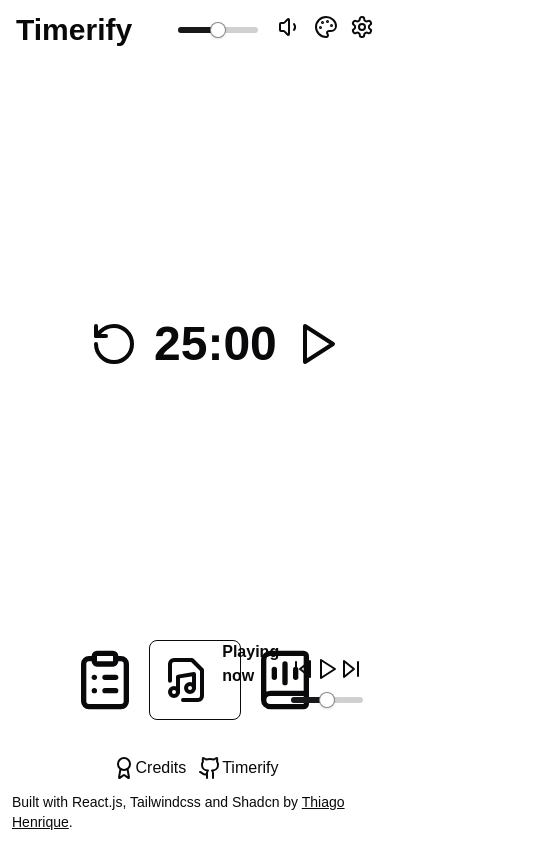
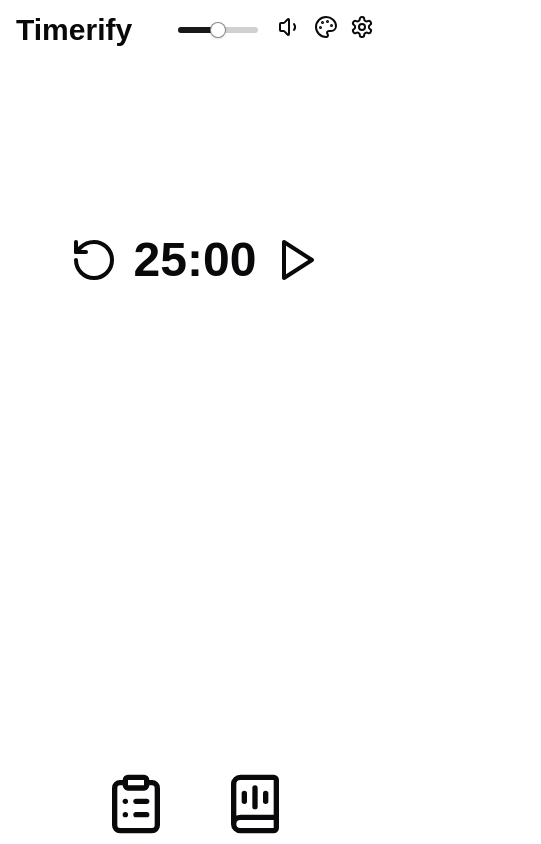
Before and after one commit to ythiago03/timerify, a Next.js app: page / in a window 390 px wide. Shown: the top 844 px of the page, 541 px wide, since content can reach past the window. Built offline with nearby package versions, Linux system fonts and the light colour scheme.

Commit message:
:sparkles: feat: make control buttons responsive

```diff
--- a/src/app/page.tsx
+++ b/src/app/page.tsx
@@ -7,28 +7,37 @@ import GithubIcon from "/assets/github.svg";
 
 import { GlobalAudioProvider } from "@/context/GlobalAudioContext";
 import { Award, BookAudio, ClipboardList, Github } from "lucide-react";
-import { useState } from "react";
+import { useEffect, useState } from "react";
 import Link from "next/link";
 import Youtube from "@/components/template/Youtube";
 import Header from "@/components/template/Header";
 
 export default function Home() {
 	const [showTasks, setShowTasks] = useState<"visible" | "invisible">(
-    "invisible"
+		"invisible",
 	);
 	const [showSound, setShowSounds] = useState<"visible" | "invisible">(
-    "invisible"
+		"invisible",
 	);
 	const [background, setBackground] = useState<string>("");
+	const [width, setWidth] = useState<number>(window.innerWidth);
 
 	const toggleTheme = (theme: string, background?: string): void => {
 		const htmlElement = document.documentElement;
-    htmlElement.classList.forEach((className) => {
+		for (const className in htmlElement.classList) {
 			htmlElement.classList.remove(className);
-    });
+		}
 		htmlElement.classList.add(theme);
 		setBackground(background ? background : "");
 	};
+
+	useEffect(() => {
+		const handleResize = () => setWidth(window.innerWidth);
+
+		window.addEventListener("resize", handleResize);
+
+		return () => window.removeEventListener("resize", handleResize);
+	}, []);
 
 	return (
 		<GlobalAudioProvider>
@@ -38,16 +47,16 @@ export default function Home() {
 			>
 				<Header toggleTheme={toggleTheme} />
 
-        <main className="grow flex ">
+				<main className="grow flex flex-col items-center xl:items-start xl:flex-row">
 					<section
-            className={`${showTasks} lg:absolute xl:relative  lg:inset-y-1/2	lg:inset-x-1/4  flex flex-col items-center lg:justify-center  xl:w-1/3`}
+						className={`${showTasks} flex flex-col items-center w-full xl:w-1/3 mb-6 xl:mb-0`}
 					>
 						<h2 className="text-2xl font-bold mt-5">Tasks</h2>
 						<Tasks />
 					</section>
 					<Timer />
 					<section
-            className={`${showSound}  lg:absolute xl:relative  lg:inset-y-1/2	lg:inset-x-1/4  flex flex-col items-center lg:justify-center  xl:w-1/3`}
+						className={`${showSound} flex flex-col items-center w-full xl:w-1/3`}
 					>
 						<h2 className="text-2xl font-bold mt-5">Sounds</h2>
 						<SoundCards />
@@ -55,30 +64,63 @@ export default function Home() {
 				</main>
 
 				<footer className="w-full p-3 flex flex-col justify-center gap-3 ">
-          <section className="gap-3 mb-6 flex justify-center">
+					<section className="gap-3 mb-6 flex flex-col lg:flex-row items-center lg:items-start justify-normal lg:justify-center">
+						{width < 1024 && (
+							<div className="flex justify-between w-1/2">
 								<button
+									type="button"
 									onClick={() =>
 										setShowTasks((prev) =>
-                  prev === "visible" ? "invisible" : "visible"
+											prev === "visible" ? "invisible" : "visible",
 										)
 									}
-              className="flex items-center my-auto"
+									className="flex items-center"
 								>
 									<ClipboardList className="h-16 w-16" />
 								</button>
-
-            <Youtube />
-
 								<button
+									type="button"
 									onClick={() =>
 										setShowSounds((prev) =>
-                  prev === "visible" ? "invisible" : "visible"
+											prev === "visible" ? "invisible" : "visible",
 										)
 									}
-              className="my-auto"
+									className="flex items-center"
 								>
 									<BookAudio className="h-16 w-16" />
 								</button>
+							</div>
+						)}
+
+						{width >= 1024 && (
+							<button
+								type="button"
+								onClick={() =>
+									setShowTasks((prev) =>
+										prev === "visible" ? "invisible" : "visible",
+									)
+								}
+								className="flex items-center"
+							>
+								<ClipboardList className="h-16 w-16" />
+							</button>
+						)}
+
+						<Youtube className="order-3 lg:order-none" />
+
+						{width >= 1024 && (
+							<button
+								type="button"
+								onClick={() =>
+									setShowSounds((prev) =>
+										prev === "visible" ? "invisible" : "visible",
+									)
+								}
+								className="flex items-center"
+							>
+								<BookAudio className="h-16 w-16" />
+							</button>
+						)}
 					</section>
 					<section className="flex flex-col items-center gap-3">
 						<div className="flex gap-3">
@@ -97,7 +139,7 @@ export default function Home() {
 								<Github /> Timerify
 							</Link>
 						</div>
-            <span className="text-sm">
+						<span className="text-sm text-center">
 							Built with React.js, Tailwindcss and Shadcn by{" "}
 							<Link
 								className="underline"
--- a/src/components/template/Youtube.tsx
+++ b/src/components/template/Youtube.tsx
@@ -19,7 +19,7 @@ declare global {
 	}
 }
 
-const Youtube: React.FC = () => {
+const Youtube: React.FC<{ className?: string }> = ({ className = "" }) => {
 	const playerRef = useRef<any>(null);
 	const [videoUrl, setVideoUrl] = useState<string>("");
 	const [player, setPlayer] = useState<any>(null);
@@ -47,9 +47,6 @@ const Youtube: React.FC = () => {
 	};
 
 	const onPlayerReady = (event: any) => {
-		console.log(event.target);
-		console.log(typeof event.target);
-
 		setPlayer(event.target);
 		event.target.addEventListener("onStateChange", (stateEvent: any) => {
 			if (stateEvent.data === window.YT.PlayerState.PLAYING) {
@@ -117,7 +114,9 @@ const Youtube: React.FC = () => {
 	};
 
 	return (
-		<div className="flex items-center p-3 gap-3 h-20 w-1/4 rounded-lg border border-foreground">
+		<div
+			className={`${className} flex items-center p-3 gap-3 h-20 w-full md:w-1/2 lg:w-1/3 xl:w-1/4 mx-4 md:mx-0 rounded-lg border border-foreground`}
+		>
 			<div className="hidden" id="youtube-player" />
 			<Popover>
 				<PopoverTrigger asChild>
```
Lines whose indentation alone changed are shown as unchanged.
